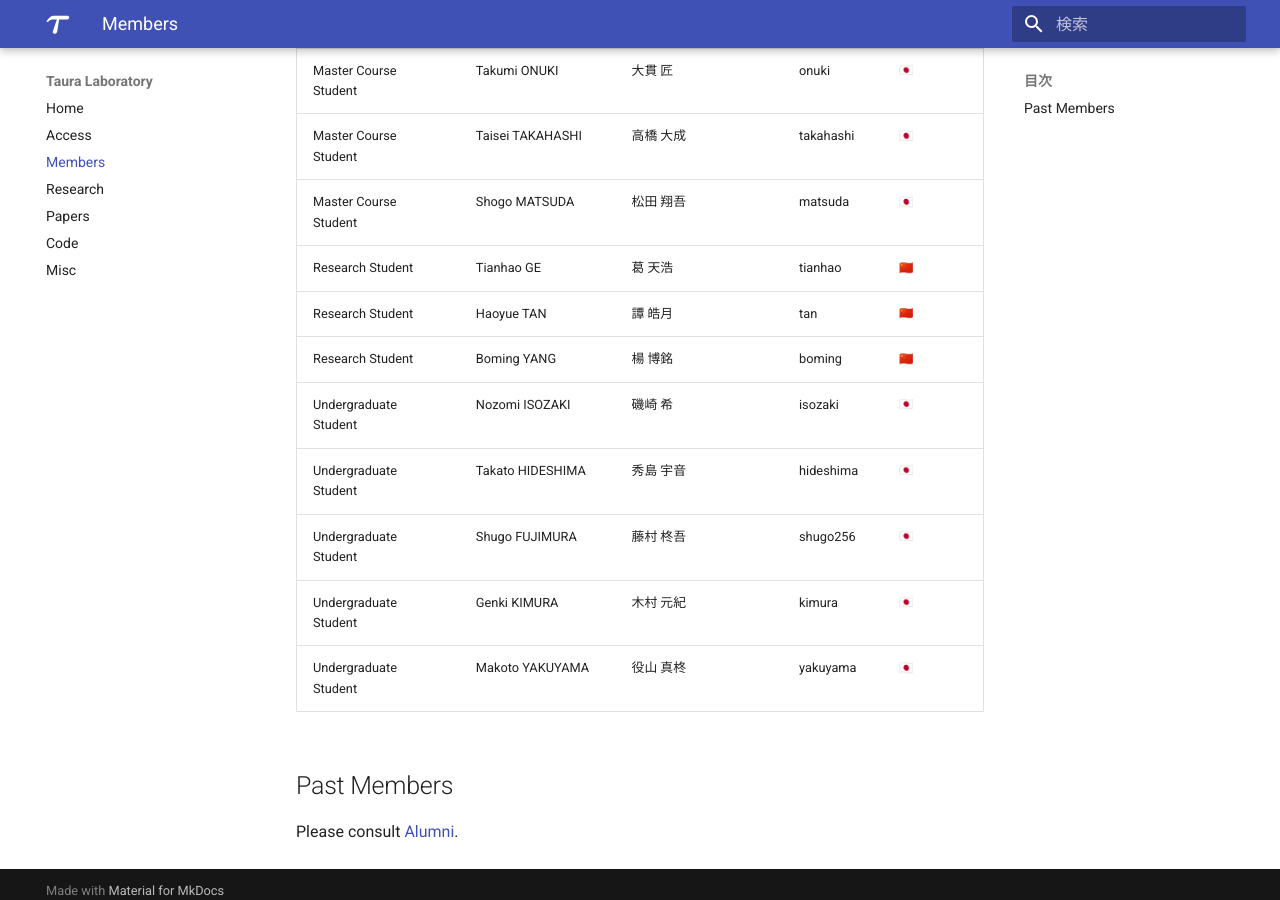
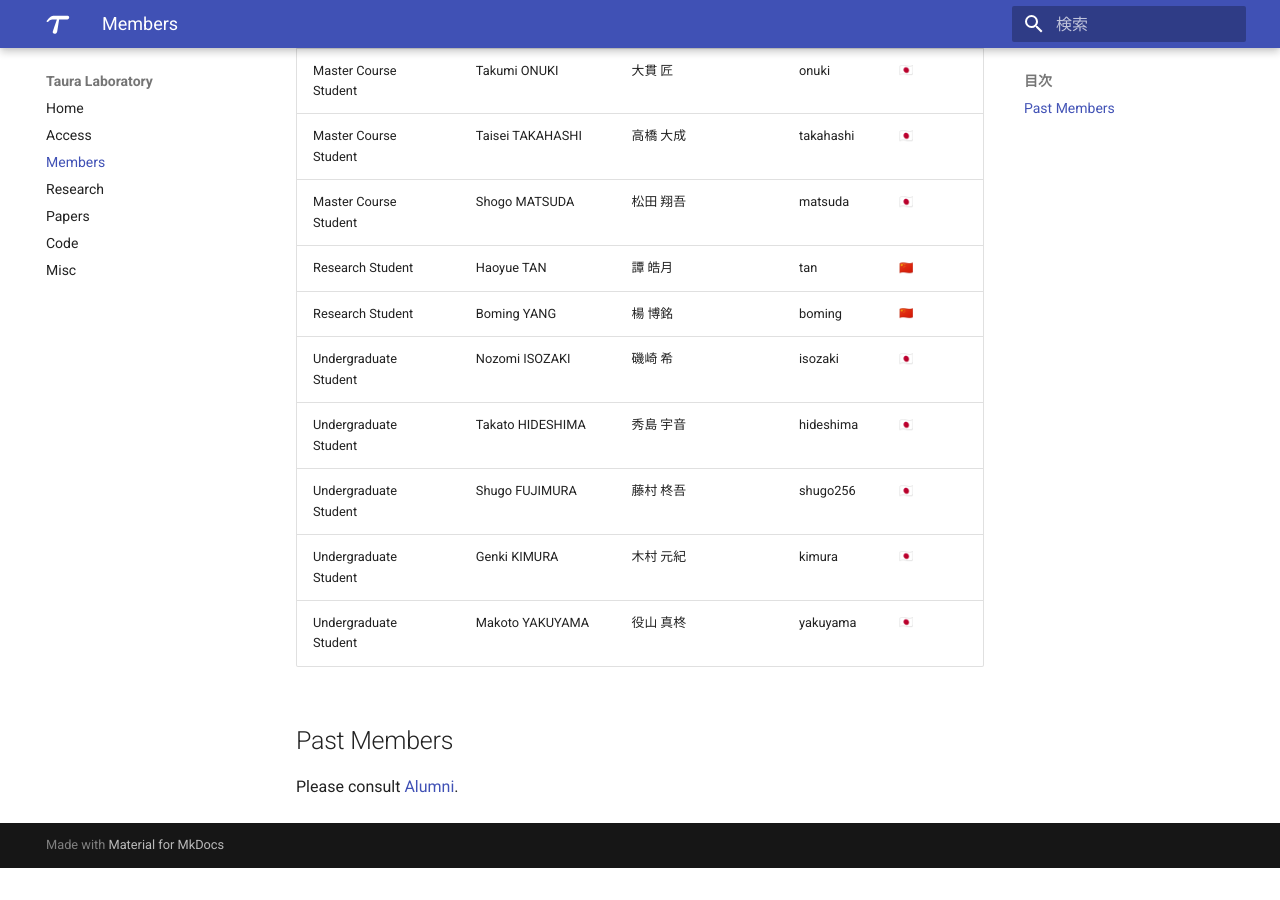
Before and after one commit to Yukayo/taura-lab, an MkDocs documentation site: the page built from docs/members.md, in a window 1280 px wide and 900 px high, scrolled down 949 px. Built offline with MkDocs 1.6.1 and Material for MkDocs 9.7.7, drawn with Linux system fonts in a browser that asks for light colours; emoji names are drawn with the system emoji font; after the commit the page ends 1817 px from its top, so only the background shows below that.

Commit message:
Update members.md

```diff
--- a/docs/members.md
+++ b/docs/members.md
@@ -19,7 +19,6 @@ Each member's e-mail address is _account_ [at] eidos.ic.i.u-tokyo.ac.jp.
 |Master Course Student|Takumi ONUKI|大貫 匠 |onuki |:jp:|
 |Master Course Student|Taisei TAKAHASHI|高橋 大成 |takahashi|:jp:|
 |Master Course Student|Shogo MATSUDA|松田 翔吾 |matsuda|:jp:|
-|Research Student|Tianhao GE|葛 天浩|tianhao|:cn:|
 |Research Student|Haoyue TAN|譚 皓月|tan|:cn:|
 |Research Student|Boming YANG|楊 博銘|boming|:cn:|
 |Undergraduate Student|Nozomi ISOZAKI|磯崎 希 |isozaki |:jp:|
```
